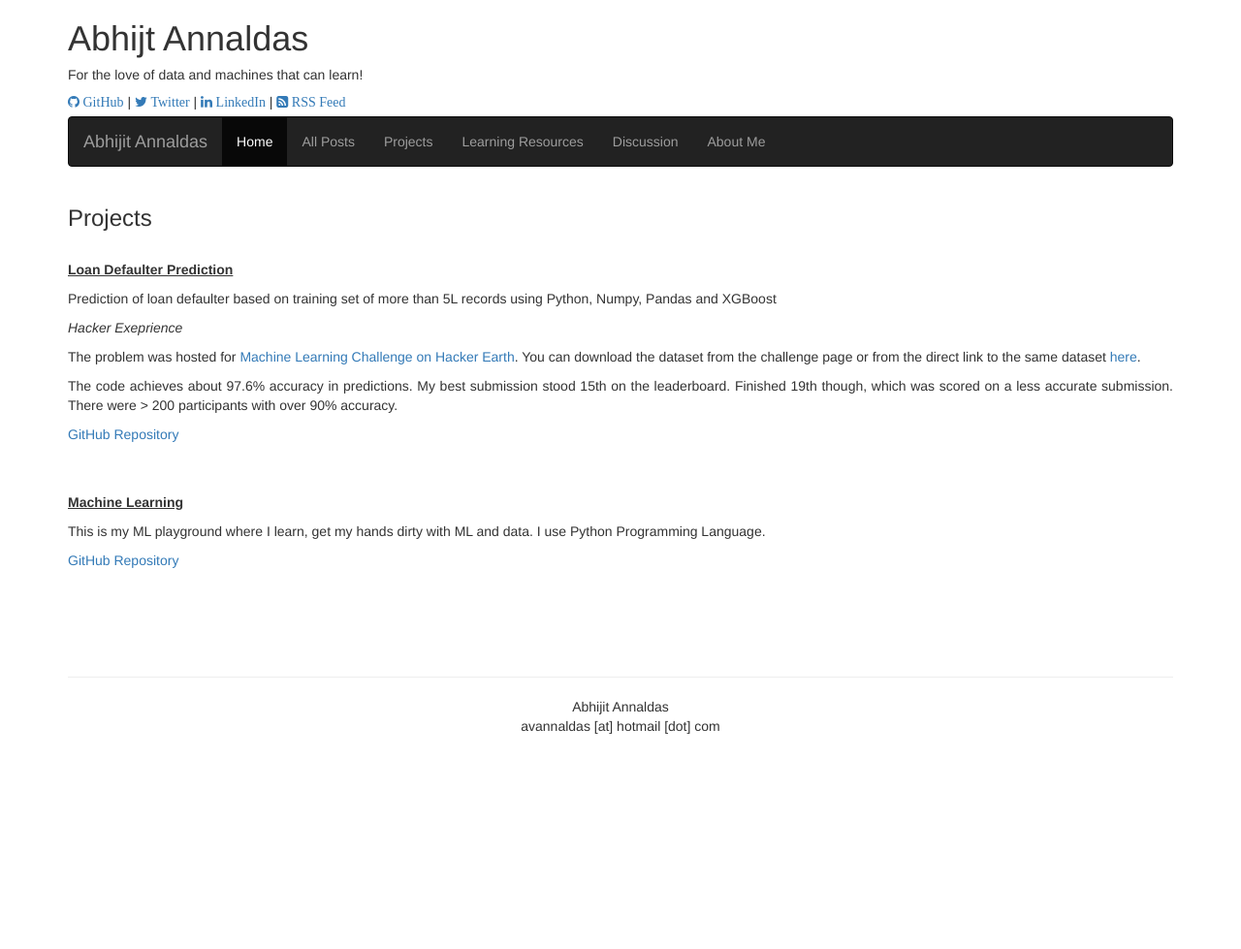
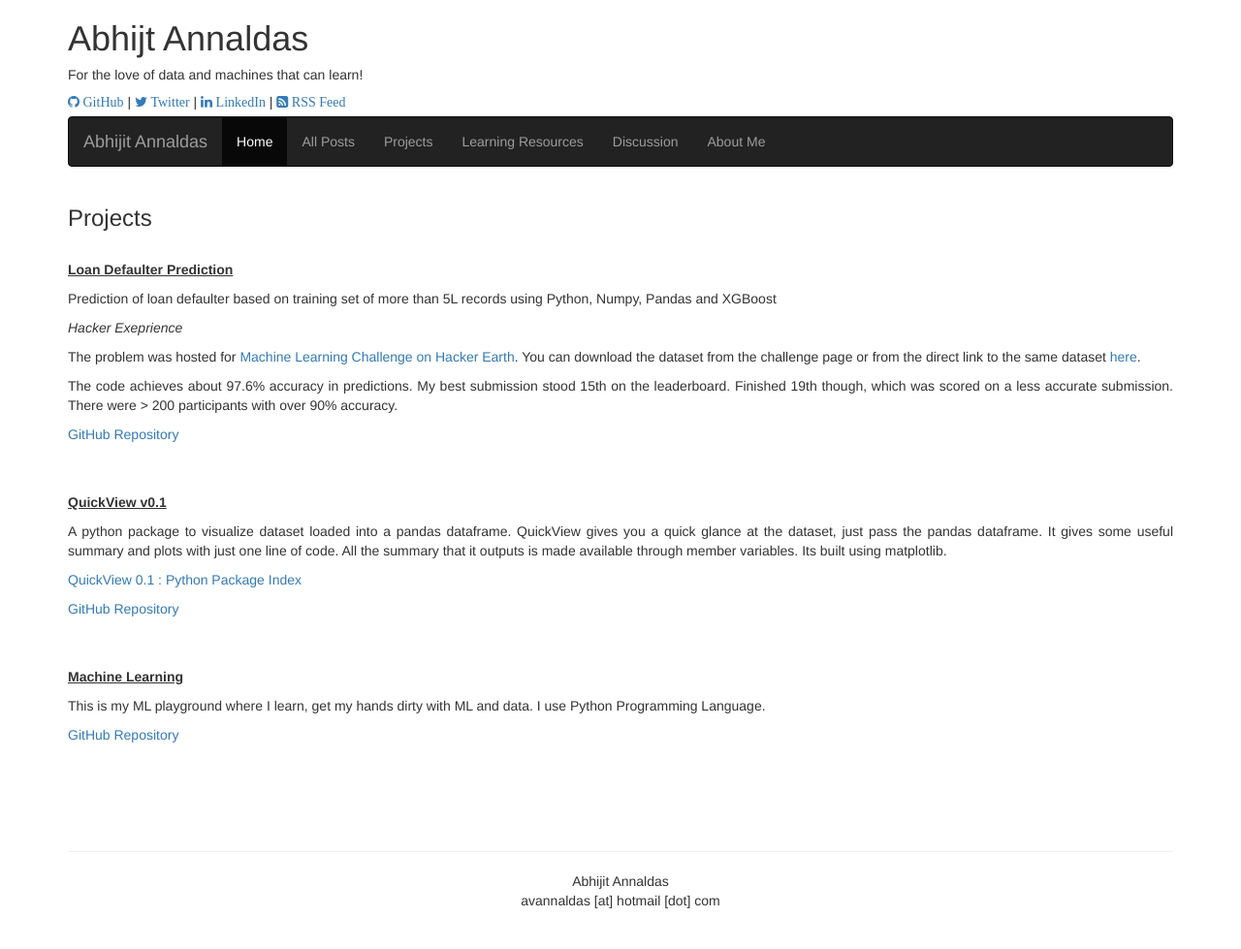
Before and after one commit to devm1023/ML_project, a Jekyll site: the page built from pages/projects.html, in a window 1280 px wide. Shown: the whole page at 97% size. Built offline with Jekyll 4.4.1, drawn with Linux system fonts in a browser that asks for light colours; nearby versions of some CDN libraries; before the commit the page ends 900 px from its top, so only the background shows below that.

Commit message:
Update projects.html

```diff
--- a/pages/projects.html
+++ b/pages/projects.html
@@ -17,6 +17,14 @@ permalink: /projects/
 
 <br /><br />
 
+<p><b><u>QuickView v0.1</u></b></p>
+<p>A python package to visualize dataset loaded into a pandas dataframe. QuickView gives you a quick glance at the dataset, just pass the pandas dataframe. It gives some useful summary and plots with just one line of code. All the summary that it outputs is made available through member variables. Its built using matplotlib.</p>
+
+<p><A href="https://pypi.python.org/pypi/QuickView/0.1" target="_blank">QuickView 0.1 : Python Package Index</A></p>
+<p><A href="https://github.com/avannaldas/QuickView" target="_blank">GitHub Repository</A></p>
+
+<br /><br />
+
 <p><b><u>Machine Learning</u></b></p>
 <p>This is my ML playground where I learn, get my hands dirty with ML and data. I use Python Programming Language. </p>
 
```
